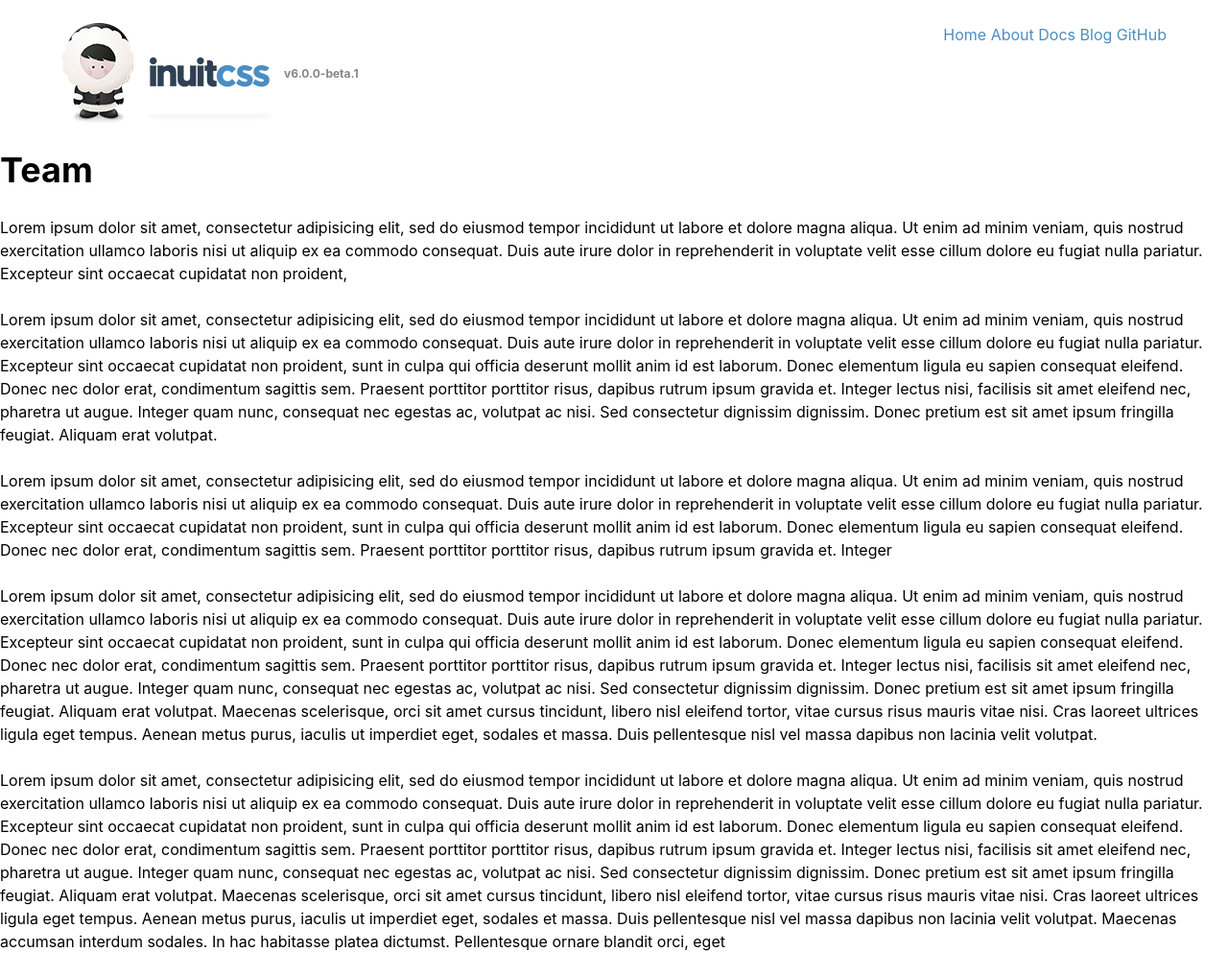
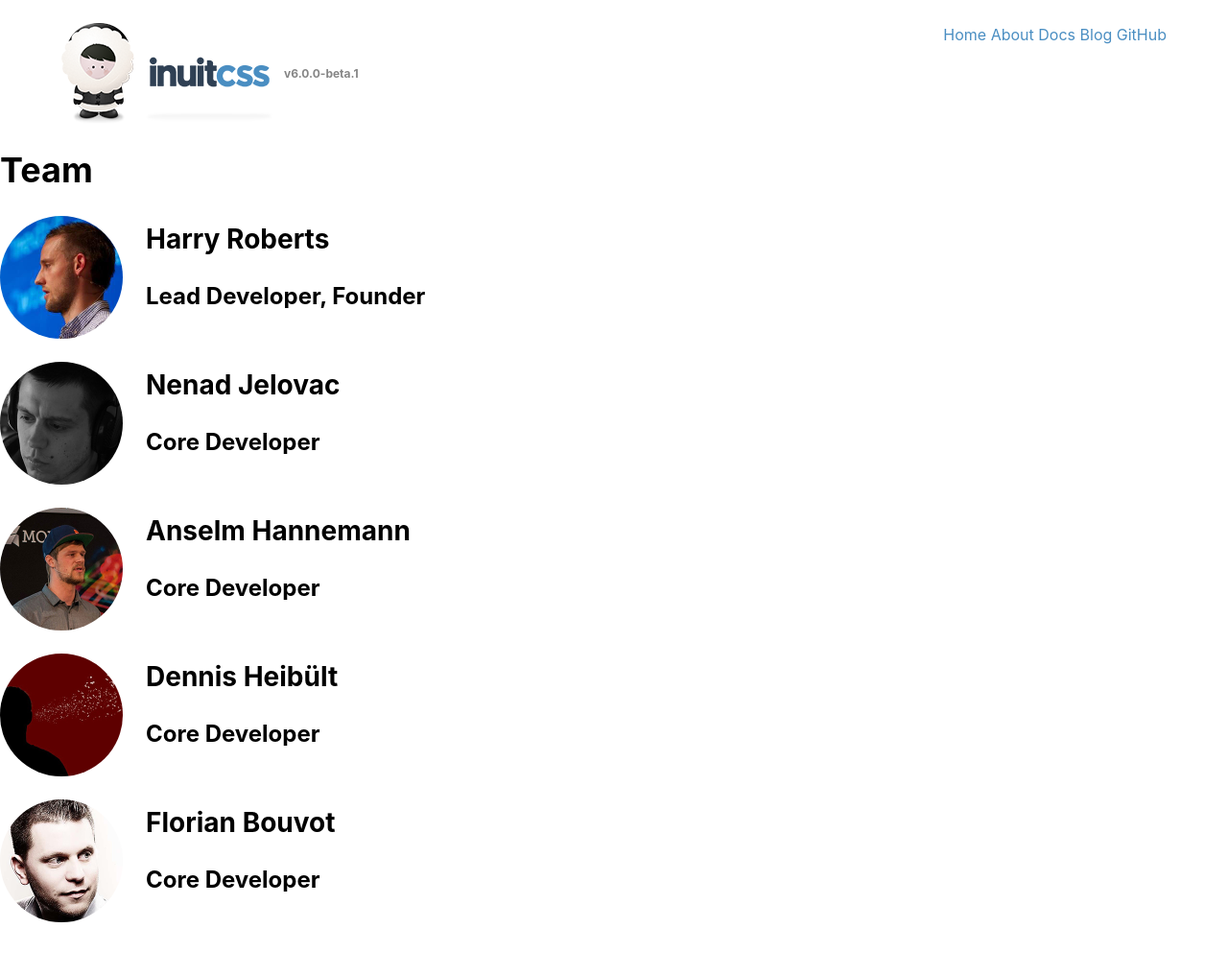
Before and after one commit to inuitcss/inuitcss.github.io, a Jekyll site: the page built from about/team.md, in a window 1280 px wide. Shown: the whole page at 96% size. Built offline with Jekyll 4.4.1, drawn with Linux system fonts in a browser that asks for light colours; after the commit the page ends 985 px from its top, so only the background shows below that.

Commit message:
[refs #0001] Add initial avatars

```diff
--- a/about/team.md
+++ b/about/team.md
@@ -2,12 +2,43 @@
 layout: page
 title: Team
 ---
-Lorem ipsum dolor sit amet, consectetur adipisicing elit, sed do eiusmod tempor incididunt ut labore et dolore magna aliqua. Ut enim ad minim veniam, quis nostrud exercitation ullamco laboris nisi ut aliquip ex ea commodo consequat. Duis aute irure dolor in reprehenderit in voluptate velit esse cillum dolore eu fugiat nulla pariatur. Excepteur sint occaecat cupidatat non proident,
 
-Lorem ipsum dolor sit amet, consectetur adipisicing elit, sed do eiusmod tempor incididunt ut labore et dolore magna aliqua. Ut enim ad minim veniam, quis nostrud exercitation ullamco laboris nisi ut aliquip ex ea commodo consequat. Duis aute irure dolor in reprehenderit in voluptate velit esse cillum dolore eu fugiat nulla pariatur. Excepteur sint occaecat cupidatat non proident, sunt in culpa qui officia deserunt mollit anim id est laborum. Donec elementum ligula eu sapien consequat eleifend. Donec nec dolor erat, condimentum sagittis sem. Praesent porttitor porttitor risus, dapibus rutrum ipsum gravida et. Integer lectus nisi, facilisis sit amet eleifend nec, pharetra ut augue. Integer quam nunc, consequat nec egestas ac, volutpat ac nisi. Sed consectetur dignissim dignissim. Donec pretium est sit amet ipsum fringilla feugiat. Aliquam erat volutpat.
+<figure class="o-media">
+  <img src="/assets/img/avatars/harry-roberts.jpg" alt="" class="o-media__img  c-avatar" />
+  <div class="o-media__body">
+    <h2>Harry Roberts</h2>
+    <h3>Lead Developer, Founder</h3>
+  </div>
+</figure>
 
-Lorem ipsum dolor sit amet, consectetur adipisicing elit, sed do eiusmod tempor incididunt ut labore et dolore magna aliqua. Ut enim ad minim veniam, quis nostrud exercitation ullamco laboris nisi ut aliquip ex ea commodo consequat. Duis aute irure dolor in reprehenderit in voluptate velit esse cillum dolore eu fugiat nulla pariatur. Excepteur sint occaecat cupidatat non proident, sunt in culpa qui officia deserunt mollit anim id est laborum. Donec elementum ligula eu sapien consequat eleifend. Donec nec dolor erat, condimentum sagittis sem. Praesent porttitor porttitor risus, dapibus rutrum ipsum gravida et. Integer
+<figure class="o-media">
+  <img src="/assets/img/avatars/nenad-jelovac.jpg" alt="" class="o-media__img  c-avatar" />
+  <div class="o-media__body">
+    <h2>Nenad Jelovac</h2>
+    <h3>Core Developer</h3>
+  </div>
+</figure>
 
-Lorem ipsum dolor sit amet, consectetur adipisicing elit, sed do eiusmod tempor incididunt ut labore et dolore magna aliqua. Ut enim ad minim veniam, quis nostrud exercitation ullamco laboris nisi ut aliquip ex ea commodo consequat. Duis aute irure dolor in reprehenderit in voluptate velit esse cillum dolore eu fugiat nulla pariatur. Excepteur sint occaecat cupidatat non proident, sunt in culpa qui officia deserunt mollit anim id est laborum. Donec elementum ligula eu sapien consequat eleifend. Donec nec dolor erat, condimentum sagittis sem. Praesent porttitor porttitor risus, dapibus rutrum ipsum gravida et. Integer lectus nisi, facilisis sit amet eleifend nec, pharetra ut augue. Integer quam nunc, consequat nec egestas ac, volutpat ac nisi. Sed consectetur dignissim dignissim. Donec pretium est sit amet ipsum fringilla feugiat. Aliquam erat volutpat. Maecenas scelerisque, orci sit amet cursus tincidunt, libero nisl eleifend tortor, vitae cursus risus mauris vitae nisi. Cras laoreet ultrices ligula eget tempus. Aenean metus purus, iaculis ut imperdiet eget, sodales et massa. Duis pellentesque nisl vel massa dapibus non lacinia velit volutpat.
+<figure class="o-media">
+  <img src="/assets/img/avatars/anselm-hannemann.jpg" alt="" class="o-media__img  c-avatar" />
+  <div class="o-media__body">
+    <h2>Anselm Hannemann</h2>
+    <h3>Core Developer</h3>
+  </div>
+</figure>
 
-Lorem ipsum dolor sit amet, consectetur adipisicing elit, sed do eiusmod tempor incididunt ut labore et dolore magna aliqua. Ut enim ad minim veniam, quis nostrud exercitation ullamco laboris nisi ut aliquip ex ea commodo consequat. Duis aute irure dolor in reprehenderit in voluptate velit esse cillum dolore eu fugiat nulla pariatur. Excepteur sint occaecat cupidatat non proident, sunt in culpa qui officia deserunt mollit anim id est laborum. Donec elementum ligula eu sapien consequat eleifend. Donec nec dolor erat, condimentum sagittis sem. Praesent porttitor porttitor risus, dapibus rutrum ipsum gravida et. Integer lectus nisi, facilisis sit amet eleifend nec, pharetra ut augue. Integer quam nunc, consequat nec egestas ac, volutpat ac nisi. Sed consectetur dignissim dignissim. Donec pretium est sit amet ipsum fringilla feugiat. Aliquam erat volutpat. Maecenas scelerisque, orci sit amet cursus tincidunt, libero nisl eleifend tortor, vitae cursus risus mauris vitae nisi. Cras laoreet ultrices ligula eget tempus. Aenean metus purus, iaculis ut imperdiet eget, sodales et massa. Duis pellentesque nisl vel massa dapibus non lacinia velit volutpat. Maecenas accumsan interdum sodales. In hac habitasse platea dictumst. Pellentesque ornare blandit orci, eget
+<figure class="o-media">
+  <img src="/assets/img/avatars/dennis-heibult.jpg" alt="" class="o-media__img  c-avatar" />
+  <div class="o-media__body">
+    <h2>Dennis Heibült</h2>
+    <h3>Core Developer</h3>
+  </div>
+</figure>
+
+<figure class="o-media">
+  <img src="/assets/img/avatars/florian-Bouvot.jpg" alt="" class="o-media__img  c-avatar" />
+  <div class="o-media__body">
+    <h2>Florian Bouvot</h2>
+    <h3>Core Developer</h3>
+  </div>
+</figure>
--- a/css/main.css
+++ b/css/main.css
@@ -62,6 +62,7 @@
  * Lock-up..............The logo contained in the site’s header.
  * Logo.................inuitcss logo sprite.
  * Bands................Horizontal content bands.
+ * Avatars..............Suite of different styles of avatar.
  *
  * UTILITIES
  * Clearfix.............Bind our clearfix onto a utility class.
@@ -1537,6 +1538,25 @@ a:hover, a:focus {
 }
 
 /* ==========================================================================
+   #AVATARS
+   ========================================================================== */
+.c-avatar {
+  border-radius: 100%;
+  width: 128px;
+  height: 128px;
+}
+
+.c-avatar--small {
+  width: 64px;
+  height: 64px;
+}
+
+.c-avatar--large {
+  width: 64px;
+  height: 64px;
+}
+
+/* ==========================================================================
    #CLEARFIX
    ========================================================================== */
 /**
--- a/css/main.scss
+++ b/css/main.scss
@@ -64,6 +64,7 @@
  * Lock-up..............The logo contained in the site’s header.
  * Logo.................inuitcss logo sprite.
  * Bands................Horizontal content bands.
+ * Avatars..............Suite of different styles of avatar.
  *
  * UTILITIES
  * Clearfix.............Bind our clearfix onto a utility class.
@@ -143,6 +144,7 @@
 @import "components/components.lockup";
 @import "components/components.logo";
 @import "components/components.bands";
+@import "components/components.avatars";
 
 
 
--- a/index.html
+++ b/index.html
@@ -51,11 +51,11 @@ layout: default
 
 
 
-  <h2><a href="/about">About</a></h2>
+  <h2><a href="/about/">About</a></h2>
 
   <ul>
     <li>
-      <a href="/about/team.html">Team</a>
+      <a href="/about/team/">Team</a>
     </li>
   </ul>
 
```
Also changed, not shown: css/components/_components.avatars.scss (added, +19 -0 lines), assets/img/avatars/anselm-hannemann.jpg (added), assets/img/avatars/dennis-heibult.jpg (added), assets/img/avatars/florian-bouvot.jpg (added), assets/img/avatars/harry-roberts.jpg (added), assets/img/avatars/nenad-jelovac.jpg (added).
